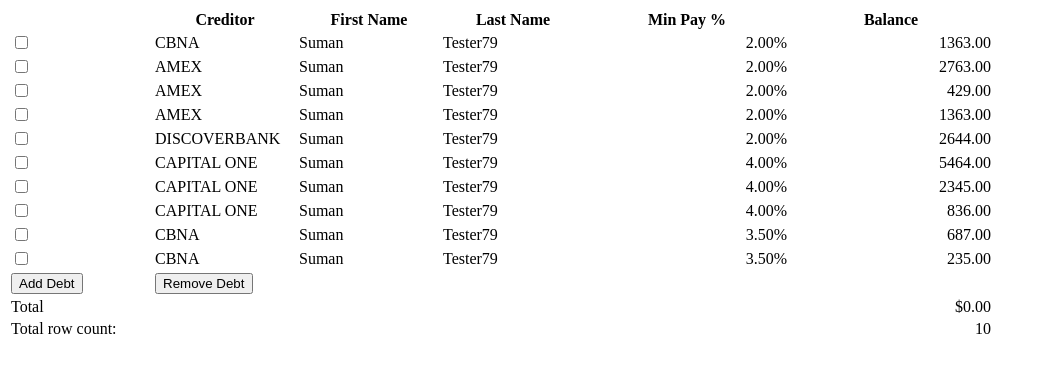
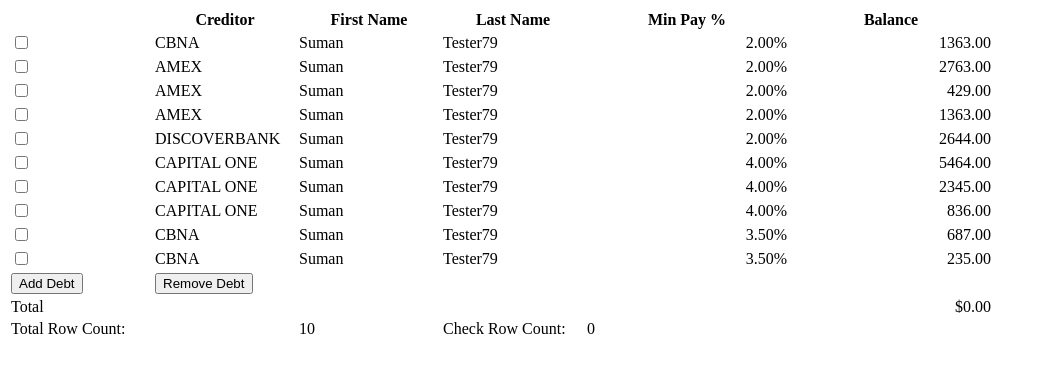
Before and after one commit to Robchike9290/StrategicFinancialSolutionsCodingChallenge, a React app: page / in a window 1280 px wide. Shown: the top 372 px of the page, without its empty margins (0-1043 px from the left). Built offline with nearby package versions, Linux system fonts and the light colour scheme; the HTML template or start-up script is replaced by a standard one.

Commit message:
Last small edit to add total number of boxes checked.

```diff
--- a/src/App.js
+++ b/src/App.js
@@ -85,10 +85,10 @@
 ]
 
 const App = () => {
-
   let [data, setData] = useState(initialData);
   let [checkedData, setCheckedData] = useState(new Array(data.length).fill(false));
   let [total, setTotal] = useState(0);
+  let [numberOfDataChecked, setNumberOfDataChecked] = useState(0);
 
   const addData = () => {
     let id = data.length + 2;
@@ -113,33 +113,38 @@
     let updatedData = data.slice();
     let updatedCheckedData = checkedData.slice();
     let checkedDebtToRemove = 0;
+    let boxesChecked = numberOfDataChecked;
     let updatedTotal = total;
     let checkboxToRemove = updatedCheckedData[updatedCheckedData.length - 1];
     let dataToRemove = updatedData[updatedData.length - 1];
 
     if (checkboxToRemove === true) {
       checkedDebtToRemove = updatedData[updatedData.length - 1].balance;
+      boxesChecked--;
     }
     updatedTotal -= checkedDebtToRemove;
 
     updatedData.pop();
     updatedCheckedData.pop();
 
+    setNumberOfDataChecked(boxesChecked);
     setTotal(updatedTotal);
     setCheckedData(updatedCheckedData);
     setData(updatedData);
   }
 
   const handleCheckboxChange = (event) => {
+    let boxesChecked = numberOfDataChecked;
     const updatedCheckedData = checkedData.slice();
     for (let i = 0; i < updatedCheckedData.length; i++) {
       let selectedCheckbox = Number(event.target.id.toString().replace('custom-checkbox-', ''));
-      console.log(event.target.id);
       if (i === selectedCheckbox) {
         updatedCheckedData[i] = !updatedCheckedData[i];
+        boxesChecked++;
       }
     };
 
+    setNumberOfDataChecked(boxesChecked);
     setCheckedData(updatedCheckedData);
 
     const totalDebt = updatedCheckedData.reduce(
@@ -190,8 +195,10 @@
             <td colSpan="5" className="right">${total.toFixed(2)}</td>
           </tr>
           <tr>
-            <td>Total row count:</td>
-            <td colSpan="5" className="right">{data.length}</td>
+            <td colSpan="2">Total Row Count:</td>
+            <td className="left">{data.length}</td>
+            <td>Check Row Count:</td>
+            <td className="left">{numberOfDataChecked}</td>
           </tr>
         </tbody>
       </table>
```
